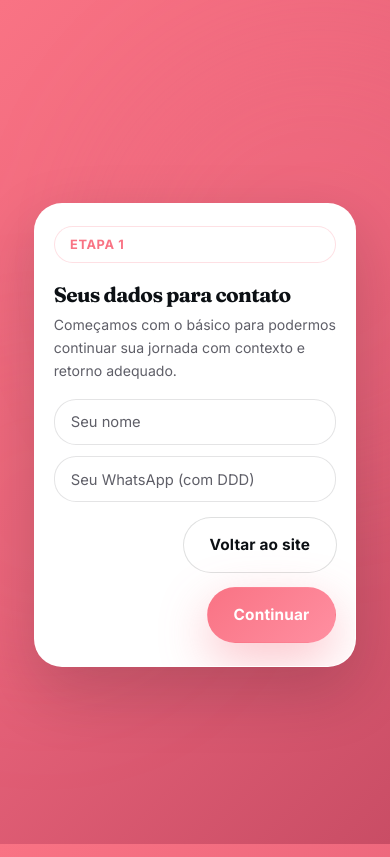
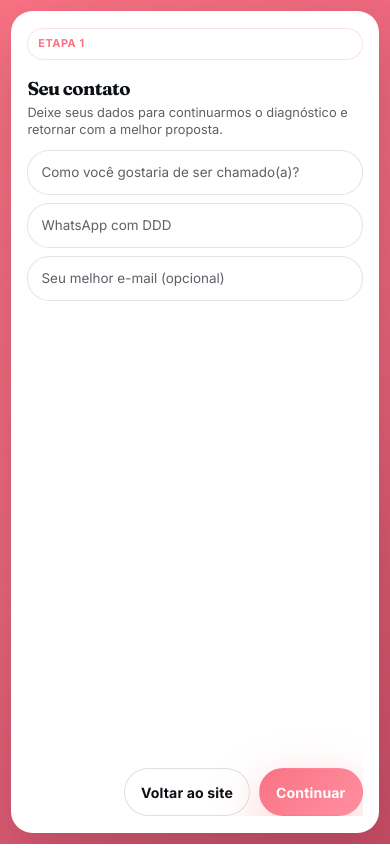
Before and after one commit to vortexoficial/ingles, a plain HTML site: page quiz/index.html in a window 390 px wide. Drawn offline with Linux system fonts and the light colour scheme.

Commit message:
Aprimora quiz e layout mobile

```diff
--- a/quiz/quiz-script.js
+++ b/quiz/quiz-script.js
@@ -2,100 +2,176 @@ const quizStorageKey = 'speakup-quiz-draft';
 const submissionStorageKey = 'speakup-quiz-submitted';
 
 const scheduleOptions = [
-    'Segunda, das 08h as 09h',
-    'Quarta, das 08h as 09h',
-    'Segunda, as 10h',
-    'Quarta, as 10h',
-    'Segunda, das 13h as 14h',
-    'Quarta, das 13h as 14h',
-    'Terça, das 13 as 14h',
-    'Quinta, das 13h as 14h',
-    'Segunda, as 21h',
-    'Quarta, as 21h',
-    'Terça, as 17:30h',
-    'Quinta, as 17:30h',
-    'Terça, as 19:30h',
-    'Quinta, as 19:30h',
-    'Terça, as 20:30h',
-    'Quinta, as 20:30h',
+    'Segunda, 08h às 09h',
+    'Quarta, 08h às 09h',
+    'Segunda, 10h',
+    'Quarta, 10h',
+    'Segunda, 13h às 14h',
+    'Quarta, 13h às 14h',
+    'Terça, 13h às 14h',
+    'Quinta, 13h às 14h',
+    'Segunda, 21h',
+    'Quarta, 21h',
+    'Terça, 17h30',
+    'Quinta, 17h30',
+    'Terça, 19h30',
+    'Quinta, 19h30',
+    'Terça, 20h30',
+    'Quinta, 20h30',
 ];
 
 const quizSteps = [
     {
         tag: 'Etapa 1',
-        title: 'Seus dados para contato',
-        description: 'Começamos com o básico para podermos continuar sua jornada com contexto e retorno adequado.',
+        title: 'Seu contato',
+        description: 'Deixe seus dados para continuarmos o diagnóstico e retornar com a melhor proposta.',
         fields: [
             {
                 id: 'name',
                 label: 'Nome',
                 type: 'text',
                 required: true,
-                placeholder: 'Seu nome',
+                placeholder: 'Como você gostaria de ser chamado(a)?',
             },
             {
                 id: 'name_contact',
                 label: 'WhatsApp',
                 type: 'tel',
                 required: true,
-                placeholder: 'Seu WhatsApp (com DDD)',
+                placeholder: 'WhatsApp com DDD',
+            },
+            {
+                id: 'email',
+                label: 'E-mail',
+                type: 'email',
+                required: false,
+                placeholder: 'Seu melhor e-mail (opcional)',
             },
         ],
     },
     {
         tag: 'Etapa 2',
-        title: 'Seu histórico com o inglês',
-        description: 'Aqui entendemos o seu ponto de partida para indicar um caminho mais alinhado.',
+        title: 'Seu ponto de partida',
+        description: 'Quero entender com honestidade de onde você está começando hoje.',
         fields: [
             {
                 id: 'studied_english',
-                label: 'Você já estudou inglês?',
+                label: 'Qual destas opções mais descreve sua relação com o inglês?',
                 type: 'single_choice',
                 required: true,
                 options: [
-                    'Não, sou iniciante.',
-                    'Sim, mas apenas na escola.',
-                    'Sim, mas não lembro de nada ou quase nada.',
-                    'Sim, entendo mas tenho dificuldade em me comunicar.',
-                    'Outro',
-                ],
-            },
-            {
-                id: 'study_time',
-                label: 'Em caso positivo, por quanto tempo estudou?',
-                type: 'single_choice',
-                required: false,
-                showIf: {
-                    field: 'studied_english',
-                    operator: 'not_equals',
-                    value: 'Não, sou iniciante.',
-                },
-                options: [
-                    'Menos de um ano.',
-                    'De dois a três anos.',
-                    'Mais de três anos.',
+                    'Nunca estudei inglês de verdade.',
+                    'Só tive contato na escola.',
+                    'Já fiz curso, mas parei no meio do caminho.',
+                    'Entendo um pouco, mas travo para falar.',
+                    'Já me comunico, mas quero ganhar fluidez e segurança.',
                 ],
             },
         ],
     },
     {
         tag: 'Etapa 3',
-        title: 'Formato e disponibilidade',
-        description: 'Precisamos entender como o inglês pode se encaixar na sua rotina de forma viável.',
+        title: 'Seu momento com o inglês',
+        description: 'Isso ajuda a diferenciar recomeço, manutenção e aceleração.',
+        fields: [
+            {
+                id: 'last_contact',
+                label: 'Quando foi a sua última fase de contato consistente com o inglês?',
+                type: 'single_choice',
+                required: true,
+                options: [
+                    'Estou começando agora.',
+                    'Tive contato nos últimos 6 meses.',
+                    'Faz entre 6 meses e 2 anos.',
+                    'Faz mais de 2 anos.',
+                ],
+            },
+        ],
+    },
+    {
+        tag: 'Etapa 4',
+        title: 'Seu principal bloqueio',
+        description: 'Aqui a resposta precisa ser prática: o que mais atrapalha seu avanço hoje?',
+        fields: [
+            {
+                id: 'current_block',
+                label: 'O que mais trava você hoje no inglês?',
+                type: 'single_choice',
+                required: true,
+                options: [
+                    'Entender quando alguém fala comigo.',
+                    'Montar frases sem traduzir tudo na cabeça.',
+                    'Falar com confiança e sem medo de errar.',
+                    'Ter vocabulário para situações reais.',
+                    'Manter constância e encaixar o estudo na rotina.',
+                ],
+            },
+        ],
+    },
+    {
+        tag: 'Etapa 5',
+        title: 'Seu objetivo principal',
+        description: 'Quero entender em que cenário o inglês precisa destravar sua vida.',
+        fields: [
+            {
+                id: 'goal_focus',
+                label: 'Para que você quer o inglês agora?',
+                type: 'single_choice',
+                required: true,
+                options: [
+                    'Trabalho, atendimento, entrevistas ou reuniões.',
+                    'Viagens e situações práticas do dia a dia.',
+                    'Faculdade, prova, intercâmbio ou certificação.',
+                    'Conversação e desenvolvimento pessoal.',
+                    'Ainda estou definindo meu foco, mas quero sair do zero.',
+                ],
+            },
+        ],
+    },
+    {
+        tag: 'Etapa 6',
+        title: 'Seu prazo de resultado',
+        description: 'A urgência muda bastante o tipo de plano mais indicado para você.',
+        fields: [
+            {
+                id: 'urgency',
+                label: 'Quando você gostaria de sentir esse avanço na prática?',
+                type: 'single_choice',
+                required: true,
+                options: [
+                    'Quero começar imediatamente.',
+                    'Nas próximas semanas.',
+                    'Dentro dos próximos 3 meses.',
+                    'Ainda estou pesquisando, sem urgência.',
+                ],
+            },
+        ],
+    },
+    {
+        tag: 'Etapa 7',
+        title: 'Formato ideal',
+        description: 'Agora precisamos entender qual ritmo e formato fazem sentido para sua rotina.',
         fields: [
             {
                 id: 'class_preference',
-                label: 'Você tem preferências por aulas...',
+                label: 'Como você prefere estudar?',
                 type: 'single_choice',
                 required: true,
                 options: [
-                    'Individuais, uma vez na semana.',
-                    'Individuais, duas vezes na semana.',
-                    'Em pequenos grupos, uma vez na semana.',
-                    'Em pequenos grupos, duas vezes na semana.',
-                    'Outro',
+                    'Aula individual, 1 vez por semana.',
+                    'Aula individual, 2 vezes por semana.',
+                    'Pequeno grupo, 1 vez por semana.',
+                    'Pequeno grupo, 2 vezes por semana.',
+                    'Preciso de algo mais flexível.',
                 ],
             },
+        ],
+    },
+    {
+        tag: 'Etapa 8',
+        title: 'Sua disponibilidade',
+        description: 'Selecione a faixa de horário que hoje é mais realista para você manter.',
+        fields: [
             {
                 id: 'best_time',
                 label: 'Qual melhor horário para você?',
@@ -106,58 +182,49 @@ const quizSteps = [
         ],
     },
     {
-        tag: 'Etapa 4',
-        title: 'Seu objetivo e sua maior dificuldade',
-        description: 'Essas respostas ajudam a personalizar a comunicação e a direção da sua jornada.',
+        tag: 'Etapa 9',
+        title: 'Seu espaço na rotina',
+        description: 'Esse ponto ajuda a indicar uma trilha que você consegue sustentar.',
         fields: [
             {
-                id: 'learning_goal',
-                label: 'Qual seu objetivo no aprendizado? (Pessoal, Profissional, Acadêmico, Viagens ou outros)',
-                type: 'textarea',
-                required: false,
-                placeholder: 'Seu objetivo',
-            },
-            {
-                id: 'biggest_difficulty',
-                label: 'Qual sua maior dificuldade no aprendizado da Língua Inglesa?',
-                type: 'textarea',
-                required: false,
-                placeholder: 'Sua maior dificuldade',
+                id: 'study_commitment',
+                label: 'Quanto tempo você consegue investir fora da aula?',
+                type: 'single_choice',
+                required: true,
+                options: [
+                    'Consigo separar de 10 a 15 minutos por dia.',
+                    'Consigo praticar algumas vezes na semana.',
+                    'No momento, só consigo focar na aula.',
+                    'Minha rotina varia bastante; preciso de leveza.',
+                ],
             },
         ],
     },
     {
-        tag: 'Etapa 5',
-        title: 'Indique e ganhe',
-        description: 'Indique um amigo e receba nosso e-book "Speaking Study Plan".',
+        tag: 'Etapa 10',
+        title: 'Sua meta de curto prazo',
+        description: 'Quero entender o que seria um avanço concreto para você nos próximos meses.',
         fields: [
             {
-                id: 'referral_name',
-                label: 'Nome do indicado',
-                type: 'text',
-                required: false,
-                placeholder: 'Nome do indicado',
-            },
-            {
-                id: 'referral_whatsapp',
-                label: 'WhatsApp do indicado',
-                type: 'tel',
-                required: false,
-                placeholder: 'WhatsApp do indicado',
+                id: 'result_90_days',
+                label: 'Se o inglês avançasse bem, o que você gostaria de conseguir fazer nos próximos 90 dias?',
+                type: 'textarea',
+                required: true,
+                placeholder: 'Ex: participar de uma conversa simples, atender melhor no trabalho ou viajar com mais confiança.',
             },
         ],
     },
     {
-        tag: 'Etapa 6',
-        title: 'Insira sua dúvida',
-        description: 'Se quiser, deixe sua dúvida aqui antes de enviar.',
+        tag: 'Etapa 11',
+        title: 'Observação final',
+        description: 'Se existir alguma dúvida ou contexto extra, este é o melhor lugar para registrar.',
         fields: [
             {
                 id: 'doubts',
-                label: 'Insira sua dúvida',
+                label: 'Existe alguma dúvida, receio ou detalhe importante que você queira deixar registrado?',
                 type: 'textarea',
                 required: false,
-                placeholder: 'Escreva sua dúvida aqui',
+                placeholder: 'Se quiser, deixe aqui uma observação final.',
             },
         ],
     },
@@ -381,7 +448,7 @@ function buildScheduleInput(field) {
 
     const dayDropdown = createScheduleDropdown({
         caption: 'Dia',
-        placeholder: 'Selecione o dia',
+        placeholder: 'Escolha o dia',
         items: dayItems,
         selectedValue: selectedDay,
         onSelect: (value) => {
@@ -394,7 +461,7 @@ function buildScheduleInput(field) {
 
     const timeDropdown = createScheduleDropdown({
         caption: 'Horario',
-        placeholder: selectedDay ? 'Escolha o horario' : 'Selecione o dia',
+        placeholder: selectedDay ? 'Defina a hora' : 'Primeiro o dia',
         items: timeItems,
         selectedValue,
         disabled: !selectedDay,
@@ -536,6 +603,14 @@ function validateStep() {
                 return false;
             }
         }
+
+        if (field.type === 'email' && String(value).trim() !== '') {
+            const emailPattern = /^[^\s@]+@[^\s@]+\.[^\s@]+$/;
+            if (!emailPattern.test(String(value).trim())) {
+                setFeedback('Informe um e-mail valido ou deixe esse campo em branco.');
+                return false;
+            }
+        }
     }
 
     setFeedback('');
--- a/styles.css
+++ b/styles.css
@@ -2389,6 +2389,11 @@ em.grad {
     box-shadow: 0 24px 64px rgba(12,16,20,0.18);
 }
 
+#quiz-form {
+    display: grid;
+    gap: 0;
+}
+
 /* Mensagens */
 .draft-message,
 .form-feedback {
@@ -2777,40 +2782,166 @@ textarea.form-control { min-height: 5rem; resize: vertical; }
 }
 /* --- QUIZ � MOBILE SEM SCROLL DE P�GINA ----------------------- */
 @media (max-width: 699px) {
-    .quiz-body { height: 100dvh; overflow: hidden; }
+    html,
+    body.quiz-body {
+        min-height: 100dvh;
+        height: 100dvh;
+        overflow: hidden;
+    }
+    .quiz-body { min-height: 100dvh; height: 100dvh; overflow: hidden; }
+    .quiz-body .site-shell {
+        height: 100%;
+        overflow: hidden;
+    }
+    .quiz-main {
+        display: flex;
+        flex-direction: column;
+        min-height: 100%;
+        height: 100dvh;
+        padding-top: 0;
+        overflow: hidden;
+    }
     .quiz-section {
         padding: 0 !important;
         min-height: 0;
-        height: 100dvh;
+        height: 100%;
         display: flex;
+        flex: 1;
         align-items: stretch;
+        overflow: hidden;
+    }
+    .container.quiz-layout {
+        width: 100%;
+        min-height: 0;
     }
     .quiz-layout {
         display: flex;
         flex-direction: column;
-        justify-content: center;
+        justify-content: stretch;
         align-items: stretch;
-        padding: 0.9rem;
+        padding: 0.7rem;
         height: 100%;
+        min-height: 0;
     }
     .quiz-card {
-        padding: 1.4rem 1.2rem;
+        display: flex;
+        flex: 1;
+        min-height: 0;
         max-height: 100%;
-        overflow-y: auto;
-        -webkit-overflow-scrolling: touch;
-        border-radius: var(--r-lg);
+        padding: 1rem 0.95rem;
+        border-radius: 1.35rem;
+        justify-content: stretch;
+        overflow: hidden;
+    }
+    #quiz-form {
+        display: flex;
+        flex: 1;
+        min-height: 0;
+        flex-direction: column;
+        overflow: hidden;
+    }
+    .draft-message,
+    .form-feedback {
+        margin-bottom: 0.75rem;
+        padding: 0.72rem 0.82rem;
+        font-size: 0.84rem;
     }
     .step-header {
-        margin-bottom: 1rem;
-        gap: 0.4rem;
-    }
-    .step-header h2 { font-size: 1.3rem; }
-    .step-header p  { font-size: 0.88rem; }
-    .quiz-actions { margin-top: 0.9rem; }
+        margin-bottom: 0.75rem;
+        gap: 0.3rem;
+    }
+    .step-tag {
+        font-size: 0.68rem;
+        padding: 0.38rem 0.62rem;
+    }
+    .step-header h2 { font-size: 1.16rem; line-height: 1.04; }
+    .step-header p  { font-size: 0.8rem; line-height: 1.35; }
+    .step-fields {
+        flex: 1;
+        gap: 0.5rem;
+        align-content: start;
+        overflow: hidden;
+    }
+    .form-control {
+        min-height: 2.55rem;
+        padding: 0.58rem 0.82rem;
+        font-size: 0.92rem;
+    }
+    .form-control::placeholder {
+        font-size: 0.84rem;
+    }
+    textarea.form-control {
+        min-height: 4.2rem;
+    }
+    .choice-group {
+        gap: 0.5rem;
+    }
+    .choice-option {
+        gap: 0.7rem;
+        padding: 0.72rem 0.82rem;
+        border-radius: 1rem;
+    }
+    .choice-option input[type="radio"] {
+        width: 1rem;
+        height: 1rem;
+        margin-top: 0.16rem;
+    }
+    .choice-option-label {
+        font-size: 0.88rem;
+        line-height: 1.3;
+    }
+    .schedule-caption {
+        font-size: 0.66rem;
+    }
+    .schedule-trigger {
+        min-height: 2.8rem;
+        padding: 0.72rem 2.4rem 0.72rem 0.82rem;
+    }
+    .schedule-trigger-label {
+        font-size: 0.9rem;
+    }
+    .quiz-actions {
+        margin-top: auto;
+        padding-top: 0.75rem;
+        gap: 0.55rem;
+    }
+    .quiz-actions .button {
+        min-height: 2.8rem;
+        padding: 0.72rem 1rem;
+        font-size: 0.88rem;
+    }
     .schedule-group { grid-template-columns: 1fr; }
     .success-panel {
         padding: 2.15rem 1.35rem 1.5rem;
         border-radius: 1.6rem;
+    }
+}
+
+@media (max-width: 699px) and (max-height: 760px) {
+    .draft-message {
+        display: none !important;
+    }
+    .step-header {
+        margin-bottom: 0.55rem;
+    }
+    .step-header p {
+        display: none;
+    }
+    .choice-group {
+        gap: 0.42rem;
+    }
+    .choice-option {
+        padding: 0.64rem 0.74rem;
+    }
+    .choice-option-label {
+        font-size: 0.84rem;
+        line-height: 1.22;
+    }
+    textarea.form-control {
+        min-height: 3.6rem;
+    }
+    .quiz-actions {
+        padding-top: 0.55rem;
     }
 }
 
```
Also changed, not shown: 1 other file.
